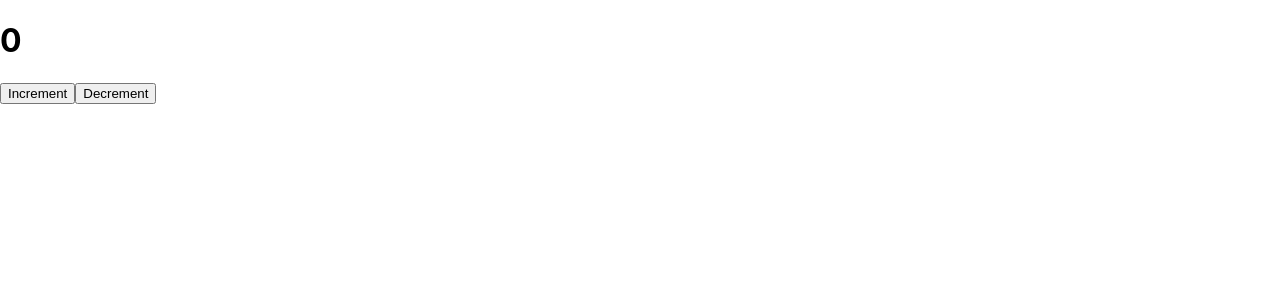
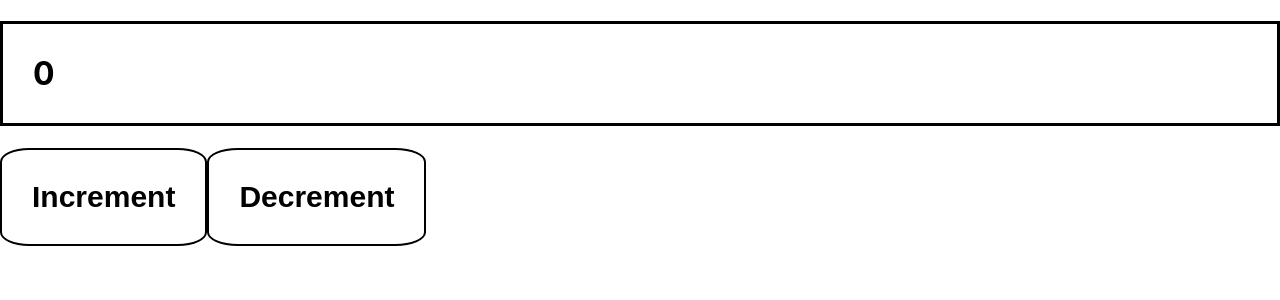
Before and after one commit to nativecrossplatform/learning.React, a React (Create React App) app in the folder learning-react/: page / in a window 1280 px wide. Shown: the top 300 px of the page. Built offline with nearby package versions, Linux system fonts and the light colour scheme.

Commit message:
Basic Component Styling

```diff
--- a/learning-react/src/components/Button.js
+++ b/learning-react/src/components/Button.js
@@ -1,7 +1,16 @@
 function Button(props)
 {
+    const styles = {
+        border: "2px solid black",
+        textAlign: "center",
+        fontSize:"30px",
+        borderRadius:"14%",
+        padding:"30px",
+        fontWeight:"bolder",
+        backgroundColor:"white"
+    }
     return (
-        <button id="but" className="but" onClick={props.func}>
+        <button id="but" className="but" onClick={props.func} style={styles}>
             {props.nm}
         </button>
     );
--- a/learning-react/src/components/Display.js
+++ b/learning-react/src/components/Display.js
@@ -1,7 +1,7 @@
 function Display(props)
 {
     return (
-       <h1>{props.result}</h1>
+       <h1 style={{padding:"30px",border:"3px solid black"}}>{props.result}</h1>
     );
 }
 export default Display;
```
